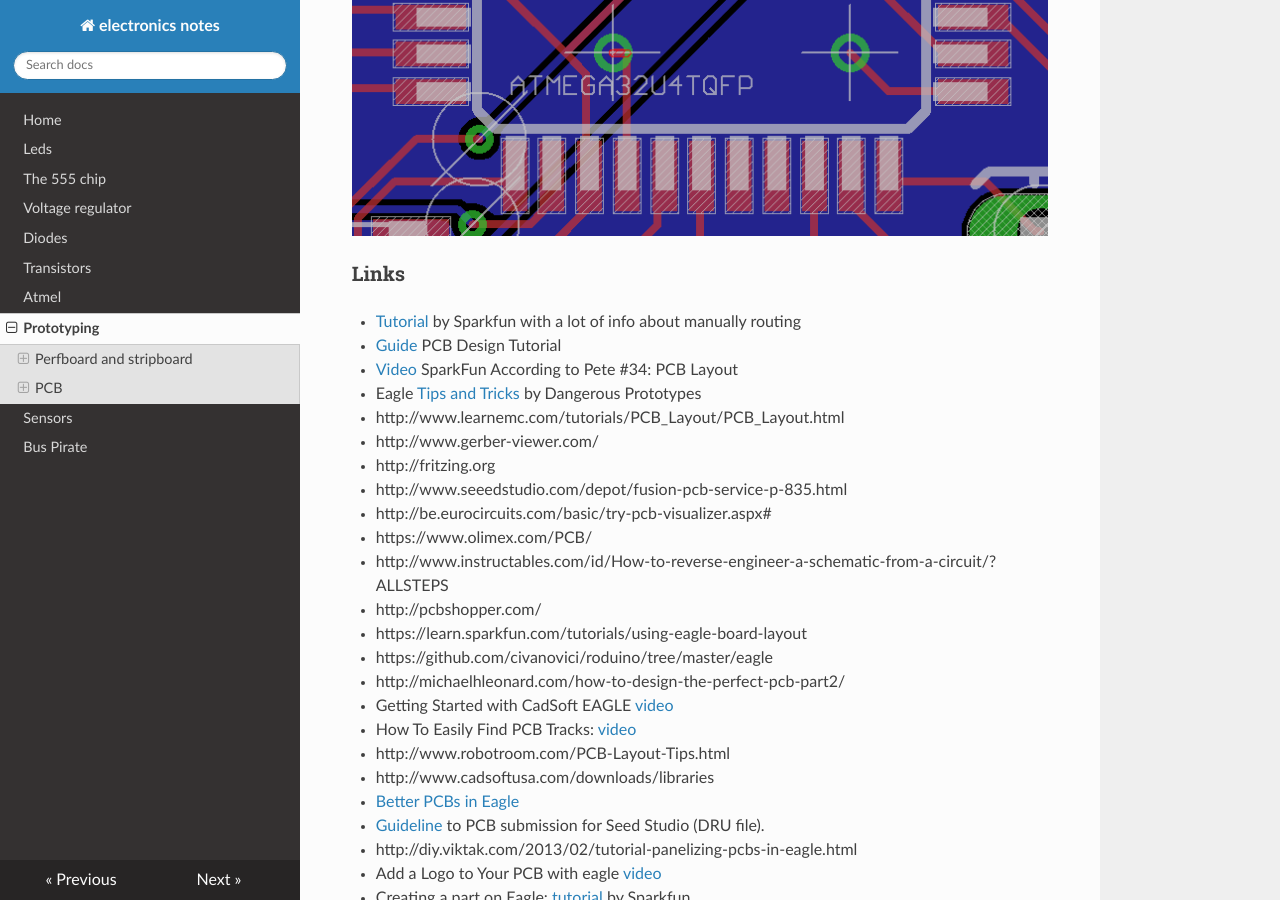
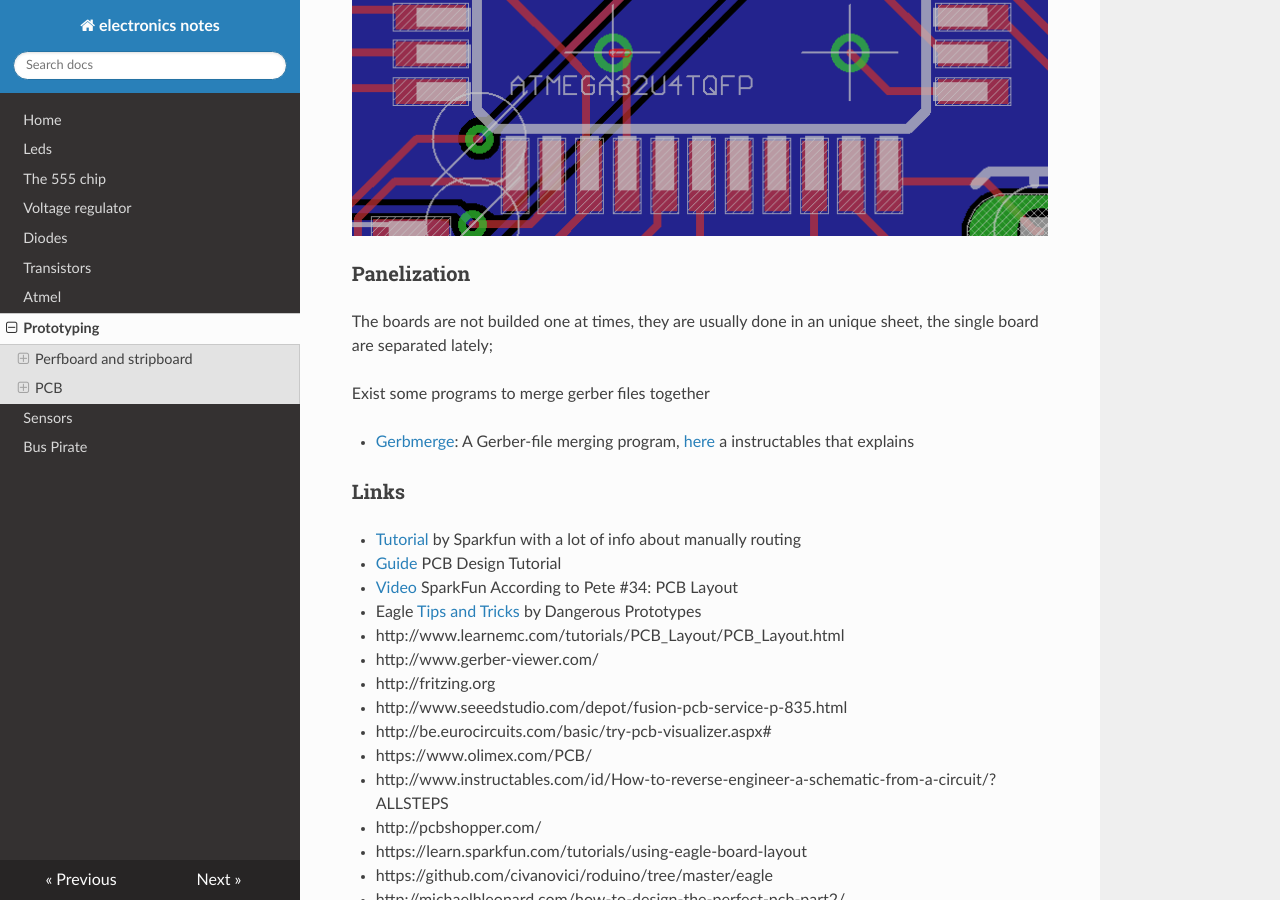
Before and after one commit to gipi/electronics-notes, an MkDocs documentation site: the page built from docs/Prototyping.md, in a window 1280 px wide and 900 px high, scrolled down 2714 px. Built offline with MkDocs 1.6.1, drawn with Linux system fonts in a browser that asks for light colours; nearby versions of some CDN libraries; old or Windows-style settings are respelled for this version of MkDocs.

Commit message:
Panelization.

```diff
--- a/docs/Prototyping.md
+++ b/docs/Prototyping.md
@@ -65,6 +65,16 @@ plane; below an image showing an example with an ``ATMEGA32U4`` chip
 
 ![example of routing using via](Images/route-ground-by-via.png)
 
+### Panelization
+
+The boards are not builded one at times, they are usually done in an unique sheet, the single
+board are separated lately;
+
+Exist some programs to merge gerber files together
+
+* [Gerbmerge](http://174.136.57.11/~ruggedci/gerbmerge/): A Gerber-file merging program,
+[here](http://www.instructables.com/id/Panelizing-PCBs-for-Seeed-Using-Eagle-Free-Light/?ALLSTEPS) a instructables that explains
+
 ### Links
 
 
```
